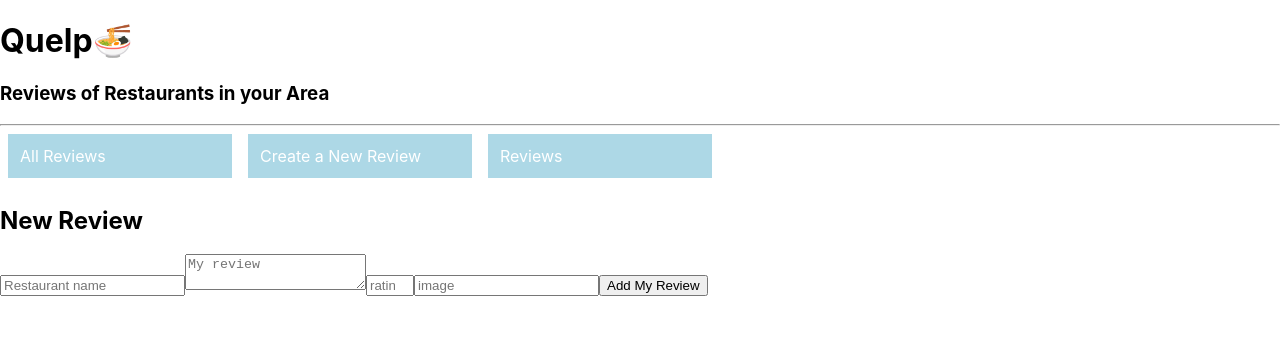
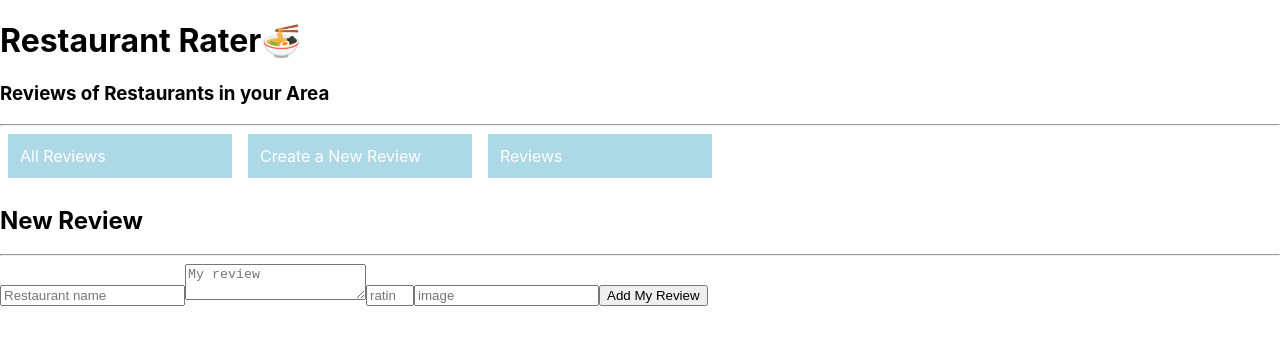
Before and after one commit to ssvana83/restaurant_rater, a React (Create React App) app: page /reviews/new in a window 1280 px wide. Shown: the top 344 px of the page. Built offline with nearby package versions, Linux system fonts and the light colour scheme; data requests are answered from the project's data file.

Commit message:
added view photo button

```diff
--- a/src/Components/App.js
+++ b/src/Components/App.js
@@ -15,6 +15,18 @@ function App() {
     .then(data => setReviews(data))
   }, [])
 
+  function addReview(newReview) {
+    fetch('http://localhost3001/reviews', {
+      method: 'POST',
+      headers: {'Content-Type': 'application/json',
+    },
+      body: JSON.stringify(newReview)
+    })
+      .then(r => r.json())
+      .then(data => setReviews)
+        setReviews([...reviews, newReview])
+  }
+
   return (
     <div className="App">
      <Header />
@@ -29,7 +41,7 @@ function App() {
               </Route>
 
               <Route exact path="/reviews/new">
-                <NewReviewForm />
+                <NewReviewForm addReview={addReview}/>
               </Route>
 
              <Route exact path="/reviews/:id">
--- a/src/Components/Header.js
+++ b/src/Components/Header.js
@@ -5,7 +5,7 @@ function Header() {
 
   return (
     <header>
-      <h1>Quelp
+      <h1>Restaurant Rater
         <span className="logo" role="img">
           🍜
         </span>
--- a/src/Components/NewReviewForm.js
+++ b/src/Components/NewReviewForm.js
@@ -1,11 +1,7 @@
 import React, { useState } from 'react';
 
 
-const BASE_URL = "http://localhost:3001/reviews"
-
-
-function NewReviewForm(props) {
-
+function NewReviewForm({ addReview }) {
   const [formData, setFormData] = useState({
     restaurant: '',
     comment: '',
@@ -15,13 +11,13 @@ function NewReviewForm(props) {
 
   function handleSubmit(e) {
     e.preventDefault()
+    addReview(formData)
   }
-
-
 
   return (
     <div className="new-review-form">
       <h2>New Review</h2>
+      <hr />
       <form onSubmit={handleSubmit}>
         <input type="text"
           name="restaurant"
@@ -49,12 +45,10 @@ function NewReviewForm(props) {
           onChange={e => setFormData({...formData, image: e.target.value})}
           value={formData.image}
         />
-
         <button type="submit">Add My Review</button>
       </form>
     </div>
   );
-
 }
 
 export default NewReviewForm;
--- a/src/Components/Review.js
+++ b/src/Components/Review.js
@@ -9,12 +9,18 @@ function Review({ reviews }) {
 
   if (foundReview) {
 
+    function handleClick() {
+
+    }
+
     return (
       <div>
-
+        <h2>Review</h2>
+        <hr/>
         <h3>{foundReview.restaurant}</h3>
         <p>{foundReview.rating} ⭐️</p>
         <p>{foundReview.comment}</p>
+        <button onClick={handleClick}>View photos</button>
 
       </div>
     )
--- a/src/Components/ReviewsList.js
+++ b/src/Components/ReviewsList.js
@@ -3,10 +3,13 @@ import ReviewSummary from './ReviewSummary';
 
 
 function ReviewsList({ reviews }) {
-  const mappedReviews = reviews.map(review => <ReviewSummary key={review.id} review={review} />)
+  const reviewsList = reviews.map(review => <ReviewSummary key={review.id} review={review} />)
   return (
     <div id="">
-      {mappedReviews}
+      {reviewsList}
+      <br />
+      <br />
+      <br />
 
     </div>
   )
```
